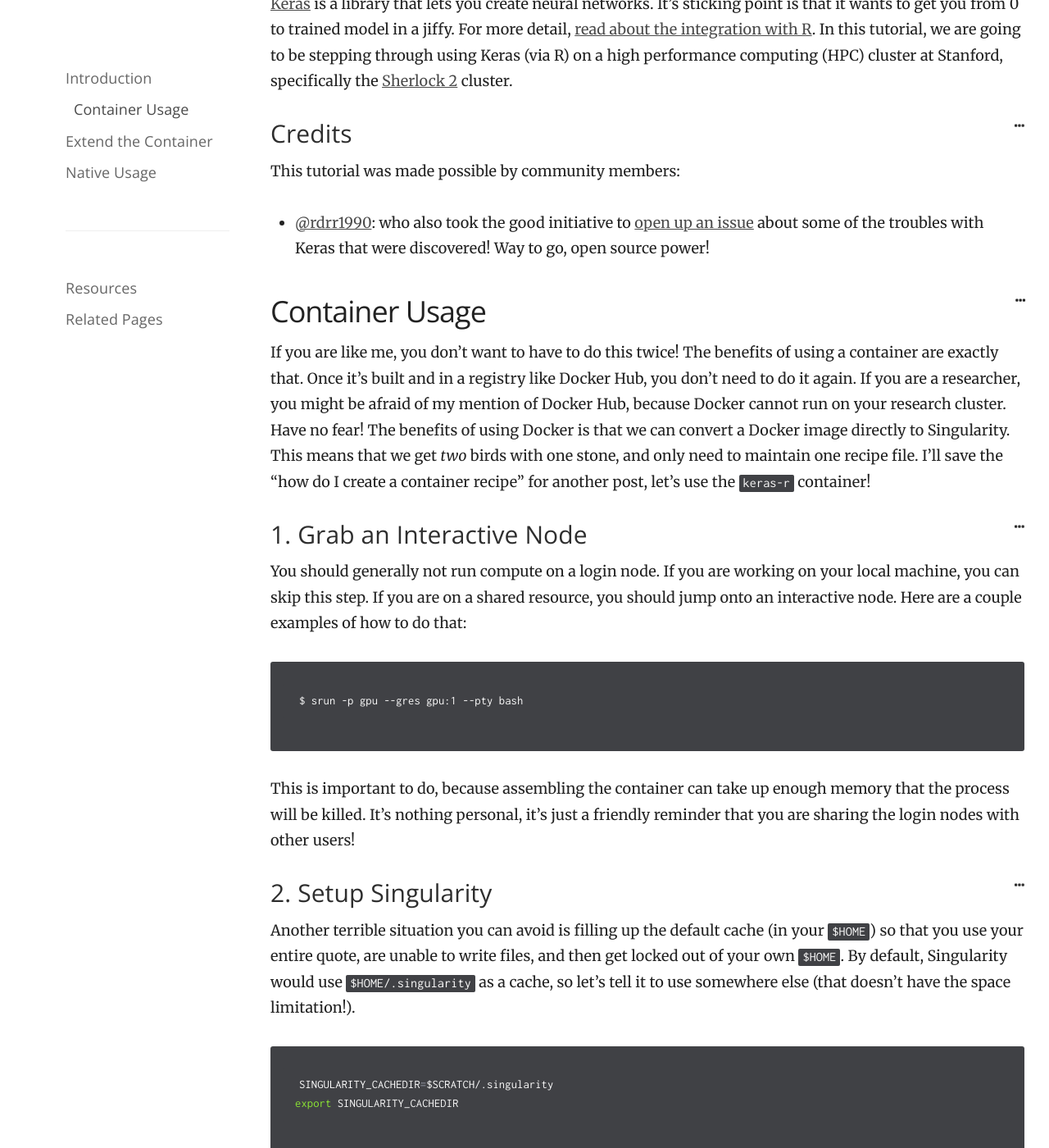
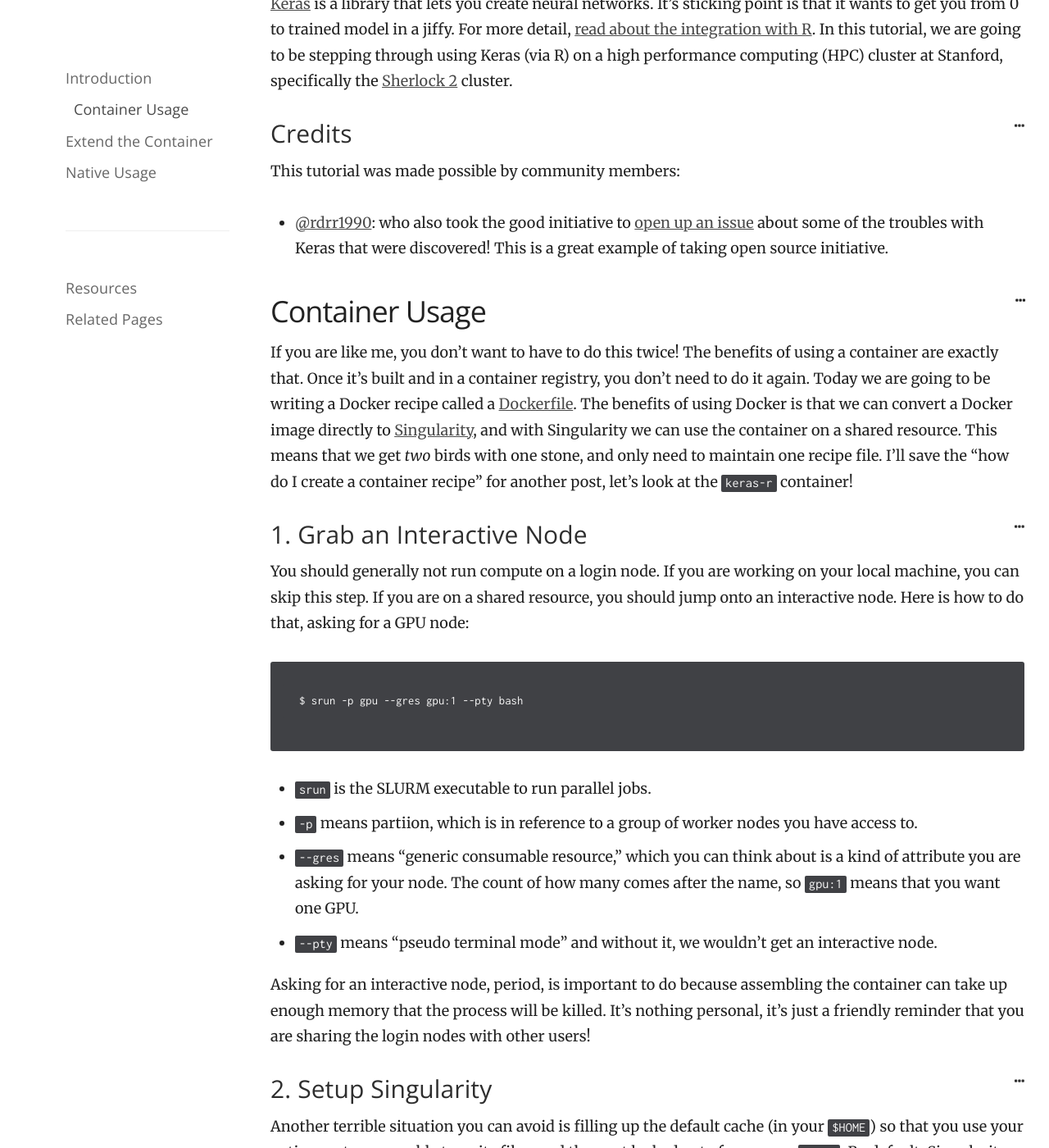
Before and after one commit to vsoch/lessons, a Jekyll site: the page built from _posts/hpc/ml/2018-05-08-keras-r.md, in a window 1280 px wide and 1400 px high, scrolled down 339 px. Shown: the whole window at 82% size. Built offline with Jekyll 4.4.1, drawn with Linux system fonts in a browser that asks for light colours; nearby versions of some CDN libraries; comment, search, counter and statistics services are not loaded.

Commit message:
adding notes about command

````diff
--- a/_posts/hpc/ml/2018-05-08-keras-r.md
+++ b/_posts/hpc/ml/2018-05-08-keras-r.md
@@ -27,28 +27,32 @@ cluster.
 ### Credits
 This tutorial was made possible by community members:
 
- - <a href="https://www.github.com/rdrr1990" target="_blank">@rdrr1990</a>: who also took the good initiative to <a href="https://github.com/rstudio/keras/issues/399" target="_blank">open up an issue</a> about some of the troubles with Keras that were discovered! Way to go, open source power!
+ - <a href="https://www.github.com/rdrr1990" target="_blank">@rdrr1990</a>: who also took the good initiative to <a href="https://github.com/rstudio/keras/issues/399" target="_blank">open up an issue</a> about some of the troubles with Keras that were discovered! This is a great example of taking open source initiative.
 
 
 ## Container Usage
 If you are like me, you don't want to have to do this twice! The benefits of using a container are exactly that.
-Once it's built and in a registry like Docker Hub, you don't need to do it again. If you are a researcher, you
-might be afraid of my mention of Docker Hub, because Docker cannot run on your research cluster. Have no fear!
-The benefits of using Docker is that we can convert a Docker image directly to Singularity. This means that we get *two* birds
+Once it's built and in a container registry, you don't need to do it again. Today we are going to be writing a Docker recipe called
+a <a href="https://docs.docker.com/engine/reference/builder/" target="_blank">Dockerfile</a>. The benefits of using Docker is that we can convert a Docker image directly to <a href="https://singularityware.github.io" target="_blank">Singularity</a>, and with Singularity
+we can use the container on a shared resource. This means that we get *two* birds
 with one stone, and only need to maintain one recipe file. I'll save the "how do I create a container recipe" for another
-post, let's use the `keras-r` container!
+post, let's look at the `keras-r` container!
 
 ### 1. Grab an Interactive Node
 You should generally not run compute on a login node. If you are working on your local machine, you can skip this
-step. If you are on a shared resource, you should jump onto an interactive node. Here are a couple examples of
-how to do that:
+step. If you are on a shared resource, you should jump onto an interactive node. Here is how to do that, asking for
+a GPU node:
 
 ```
 $ srun -p gpu --gres gpu:1 --pty bash
 ```
 
-This is important to do, because assembling the container can take up enough memory that the process will be killed. It's
-nothing personal, it's just a friendly reminder that you are sharing the login nodes with other users!
+ * `srun` is the SLURM executable to run parallel jobs.
+ * `-p` means partiion, which is in reference to a group of worker nodes you have access to.
+ * `--gres` means "generic consumable resource," which you can think about is a kind of attribute you are asking for your node. The count of how many comes after the name, so `gpu:1` means that you want one GPU.
+ * `--pty` means "pseudo terminal mode" and without it, we wouldn't get an interactive node.
+
+Asking for an interactive node, period, is important to do because assembling the container can take up enough memory that the process will be killed. It's nothing personal, it's just a friendly reminder that you are sharing the login nodes with other users!
 
 
 ### 2. Setup Singularity
````
